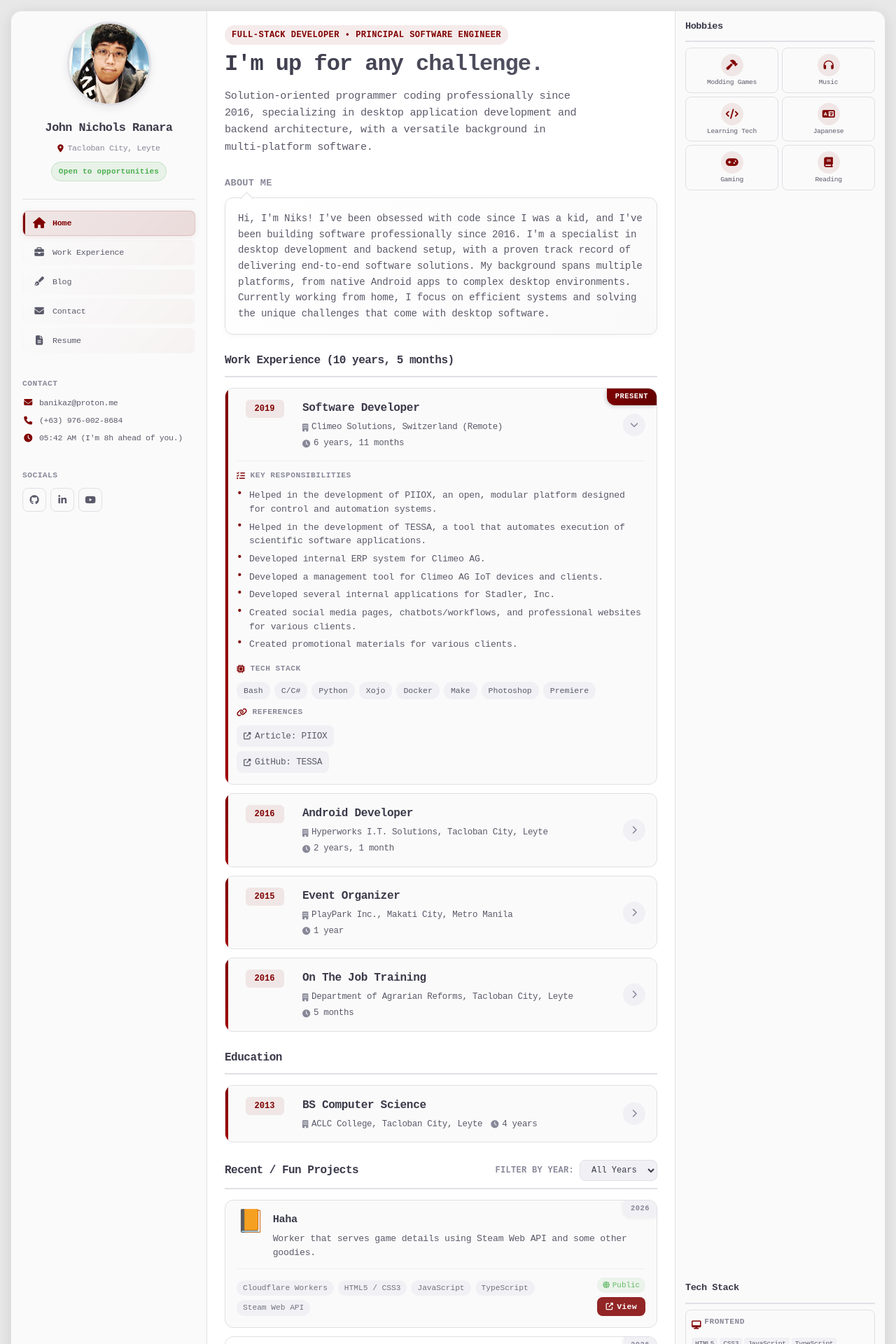
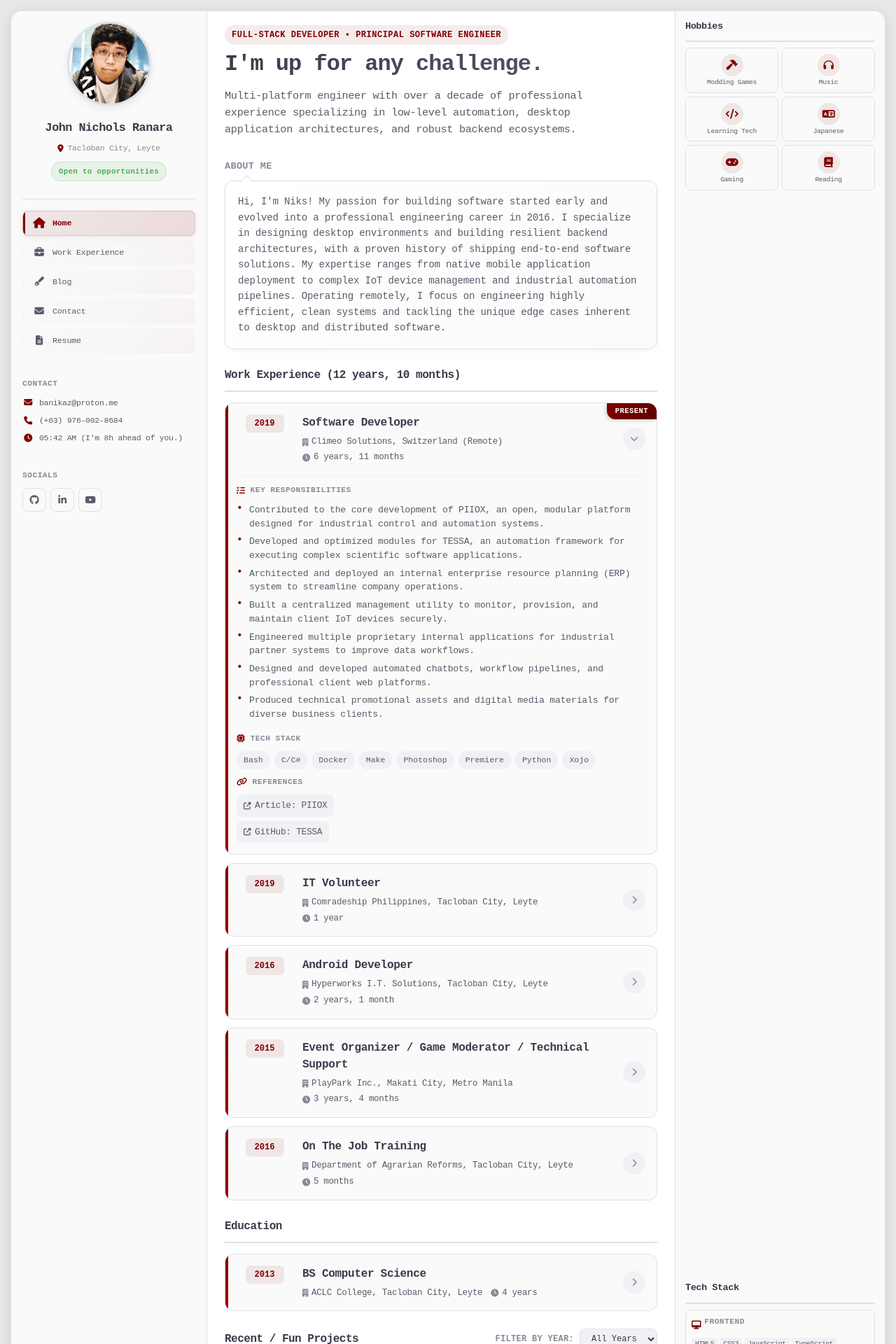
Before and after one commit to 0xb01/0xb01.github.io, a Jekyll site: the page built from index.html, in a window 1280 px wide. Shown: the top 1920 px of the page at 70% size. Built offline with Jekyll 4.4.1, drawn with Linux system fonts in a browser that asks for light colours; some web fonts are replaced.

Commit message:
Update profile, experiences and resume PDF
Refreshed profile and experience content for a more professional tone and expanded detail: rewrote hero/about/resume summaries, updated responsibilities and tech stacks across roles, added an IT Volunteer entry, extended event organizer dates/role, and added reference links. Replaced resume PDF path in _data/profile.yml and added new resume file (res/Ranara_6-10-2026-Resume.pdf) along with the generated copy in _site/res. Updated generated site artifacts (_site/index.html, _site/feed.xml, _site/sitemap.xml) to reflect content changes and new resume entry.

```diff
--- a/_data/experience.yml
+++ b/_data/experience.yml
@@ -14,27 +14,48 @@
     show_in: both  # resume, work, or both
     add_hours: true
     responsibilities:
-      - Helped in the development of PIIOX, an open, modular platform designed for control and automation systems.
-      - Helped in the development of TESSA, a tool that automates execution of scientific software applications.
-      - Developed internal ERP system for Climeo AG.
-      - Developed a management tool for Climeo AG IoT devices and clients.
-      - Developed several internal applications for Stadler, Inc.
-      - Created social media pages, chatbots/workflows, and professional websites for various clients.
-      - Created promotional materials for various clients.
+      - Contributed to the core development of PIIOX, an open, modular platform designed for industrial control and automation systems.
+      - Developed and optimized modules for TESSA, an automation framework for executing complex scientific software applications.
+      - Architected and deployed an internal enterprise resource planning (ERP) system to streamline company operations.
+      - Built a centralized management utility to monitor, provision, and maintain client IoT devices securely.
+      - Engineered multiple proprietary internal applications for industrial partner systems to improve data workflows.
+      - Designed and developed automated chatbots, workflow pipelines, and professional client web platforms.
+      - Produced technical promotional assets and digital media materials for diverse business clients.
     tech_stack:
       - Bash
       - C/C#
-      - Python
-      - Xojo
       - Docker
       - Make
       - Photoshop
       - Premiere
+      - Python
+      - Xojo
     references:
       - title: "Article: PIIOX"
         url: https://www.elektormagazine.com/labs/piiox-raspberry-pi-io-box
       - title: "GitHub: TESSA"
         url: https://github.com/Erfinder-Philippines/TESSA
+
+  - position: IT Volunteer
+    company: Comradeship Philippines, Tacloban City, Leyte
+    period: Feb 2018 - 2019
+    show_in: both
+    add_hours: true
+    responsibilities:
+      - Developed WordPress site.
+      - Designed posters for social media.
+    tech_stack:
+      - Camtasia Studio
+      - HTML5/CSS3
+      - Photoshop
+      - Premiere
+      - WordPress
+      - Technical Support
+    references:
+      - title: "Facebook: Comradeship Philippines"
+        url: https://www.facebook.com/comradeshipphilippines
+      - title: "YouTube: Comradeship Philippines"
+        url: https://www.youtube.com/@ComradeshipPhilippines
 
   - position: Android Developer
     company: Hyperworks I.T. Solutions, Tacloban City, Leyte
@@ -42,44 +63,48 @@
     show_in: both
     add_hours: true
     responsibilities:
-      - Developed Disaster Risk Reduction (DRR) mobile apps and educational mobile apps for Save The Children Philippines and DepEd.
-      - Facilitated mobile features development workshops and data collection.
-      - Conducted consultation and meeting with DepEd key persons.
-      - Provided technical support and training for mobile app development.
-      - Developed the website, assisted in the creation of resources, and hosting of the mobile applications and tools.
+      - Engineered native Android applications focused on Disaster Risk Reduction (DRR) and education for Save The Children Philippines and DepEd.
+      - Facilitated features-definition workshops, managing stakeholders and spearheading local data collection initiatives.
+      - Led technical consultations and alignment meetings with key department officials to map software requirements.
+      - Delivered comprehensive technical support documentation and training frameworks for deployment teams.
+      - Developed web interfaces, established application hosting environments, and managed distribution assets.
     tech_stack:
+      - Android Studio
       - Batch
-      - CSS
-      - HTML
+      - Camtasia Studio
+      - HTML5/CSS3
       - Java
       - PHP
-      - Android Studio
       - Photoshop
-      - Camtasia Studio
     references:
       - title: "Video: School Watching Application (SWApp)"
         url: https://www.youtube.com/watch?v=svQEpxnNP8c
 
-  - position: Event Organizer
+  - position: Event Organizer / Game Moderator / Technical Support
     company: PlayPark Inc., Makati City, Metro Manila
-    period: 2015 – 2016
+    period: Nov 2015 – Mar 2019
     show_in: both
     add_hours: true
     responsibilities:
-      - Assigned to Special Force Online and Special Force 2 as local event organizer and in-game moderator.
-      - Organized and hosted local and online gaming events and tournaments.
-      - Provided technical support and fixes for gaming-related issues.
-      - Assisted in creating gaming-related communities and player engagement.
-      - Created workflow automations for cross-posting from social media and websites.
+      - Managed in-game moderation, competitive integrity, and local event logistics for Special Force Online and Special Force 2.
+      - Organized, coordinated, and hosted high-engagement local and online gaming tournaments.
+      - Provided tier-2 technical support, troubleshooting client-side issues and delivering system stability fixes.
+      - Conceptualized and produced promotional media assets, including event posters and game cinematic trailers.
+      - Cultivated active player communities and implemented structural strategies to boost long-term player engagement.
+      - Developed automated workflow pipelines to sync, cross-post, and distribute content seamlessly across social networks.
     tech_stack:
+      - Community Management
+      - Integromat/Make
       - n8n
-      - Integromat/Make
-      - Community Management
-      - Technical Support
       - OBS Studio
       - Photoshop
       - Premiere
-    references: []
+      - Technical Support
+    references:
+      - title: "Trailer: Special Force is Back!"
+        url: https://www.youtube.com/watch?v=WIDFrM0a2_s
+      - title: "Trailer: Special Force 2"
+        url: https://www.youtube.com/watch?v=-LC-fEJVC1k
 
   - position: On The Job Training
     company: Department of Agrarian Reforms, Tacloban City, Leyte
@@ -87,11 +112,11 @@
     show_in: both
     add_hours: true
     responsibilities:
-      - Developed a document management system for the department as replacement for their previous unfinished system.
-      - Improved the system to handle large volumes of data, faster referencing, and scanning capabilities.
-      - Provided training and support for the new system to the department staff.
-      - Assisted in the migration of data from the old system to the new system.
-      - Provided technical support and maintenance for the new system.
+      - Designed and developed a custom Document Management System (DMS) from scratch to replace a legacy, uncompleted application.
+      - Optimized database structures to efficiently handle large data volumes, enabling faster document referencing and hardware scanning integration.
+      - Conducted training seminars and provided technical documentation to ensure smooth adoption by department personnel.
+      - Executed data migration strategies to extract records from old storage systems into the new relational architecture.
+      - Provided post-deployment technical support, system maintenance, and performance tuning during the rollout phase.
     tech_stack:
       - CSS
       - HTML
--- a/_data/profile.yml
+++ b/_data/profile.yml
@@ -12,16 +12,16 @@
 hero:
   title: Full-Stack Developer • Principal Software Engineer
   headline: I'm up for any challenge.
-  description: Solution-oriented programmer coding professionally since 2016, specializing in desktop application development and backend architecture, with a versatile background in multi-platform software.
+  description: Multi-platform engineer with over a decade of professional experience specializing in low-level automation, desktop application architectures, and robust backend ecosystems.
 
 # About Section
 about:
   title: About Me
-  content: Hi, I'm Niks! I've been obsessed with code since I was a kid, and I've been building software professionally since 2016. I'm a specialist in desktop development and backend setup, with a proven track record of delivering end-to-end software solutions. My background spans multiple platforms, from native Android apps to complex desktop environments. Currently working from home, I focus on efficient systems and solving the unique challenges that come with desktop software.
+  content: Hi, I'm Niks! My passion for building software started early and evolved into a professional engineering career in 2016. I specialize in designing desktop environments and building resilient backend architectures, with a proven history of shipping end-to-end software solutions. My expertise ranges from native mobile application deployment to complex IoT device management and industrial automation pipelines. Operating remotely, I focus on engineering highly efficient, clean systems and tackling the unique edge cases inherent to desktop and distributed software.
 
 # Resume Professional Summary (separate from hero description)
 resume_summary: |
-  Full-Stack Developer and Principal Software Engineer with professional experience since 2016. Specializes in desktop application development and backend architecture, with a versatile background spanning multiple platforms including native Android apps and complex desktop environments. Proven track record of delivering end-to-end software solutions, from IoT device management systems to educational mobile applications. Currently focused on building efficient systems and solving unique challenges in desktop software development.
+  Versatile and results-driven Principal Software Engineer with over a decade of professional experience architecting desktop applications, automation tools, and backend frameworks. Proven expertise leading technical implementations across diverse ecosystems, including industrial IoT management systems, native Android infrastructure, and enterprise-grade tools. Adept at transforming high-level system requirements into highly efficient, scalable, and secure codebases.
 
 # Contact Info (for sidebar contact section)
 contact:
@@ -118,11 +118,11 @@
   formspree_url: https://formspree.io/f/mojpjdag
   note_title: "A Quick Note"
   note_content: |
-    I'm always open to discussing new projects, creative ideas, or opportunities to be part of your visions. Whether you have a question, a collaboration idea, or just want to say hello, feel free to reach out!
+      I'm always open to discussing new projects, creative ideas, or opportunities to be part of your visions. Whether you have a question, a collaboration idea, or just want to say hello, feel free to reach out!
 
-    I typically respond within 24-48 hours. For project inquiries, please include as much detail as possible about your requirements, timeline, and budget.
+      I typically respond within 24-48 hours. For project inquiries, please include as much detail as possible about your requirements, timeline, and budget.
   note_signature: "Niks"
 
 # Resume
 resume:
-  pdf_path: /res/Ranara-Resume.pdf  # Path to your resume PDF file
+  pdf_path: /res/Ranara_6-10-2026-Resume.pdf  # Path to your resume PDF file
```
Also changed, not shown: 5 other files.
